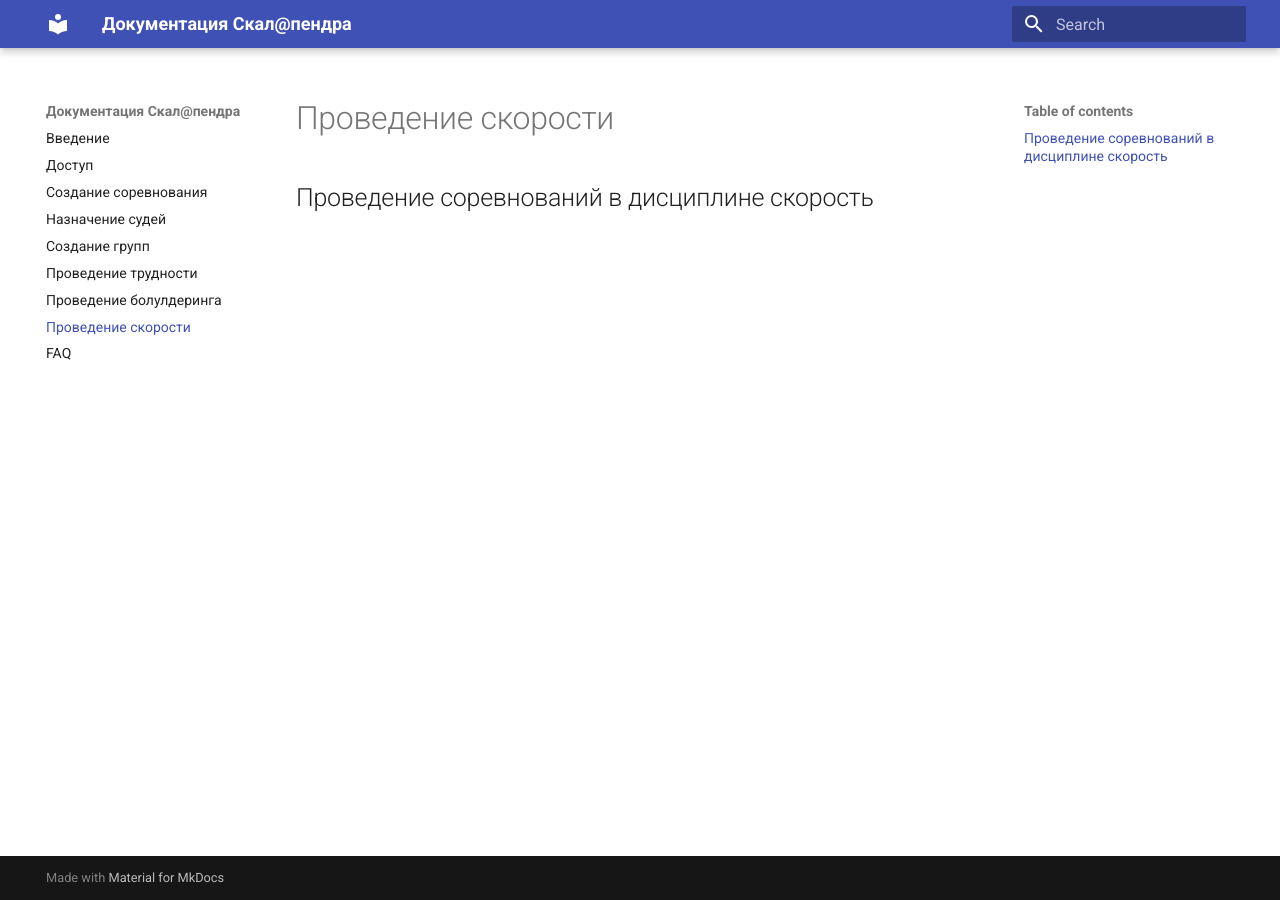
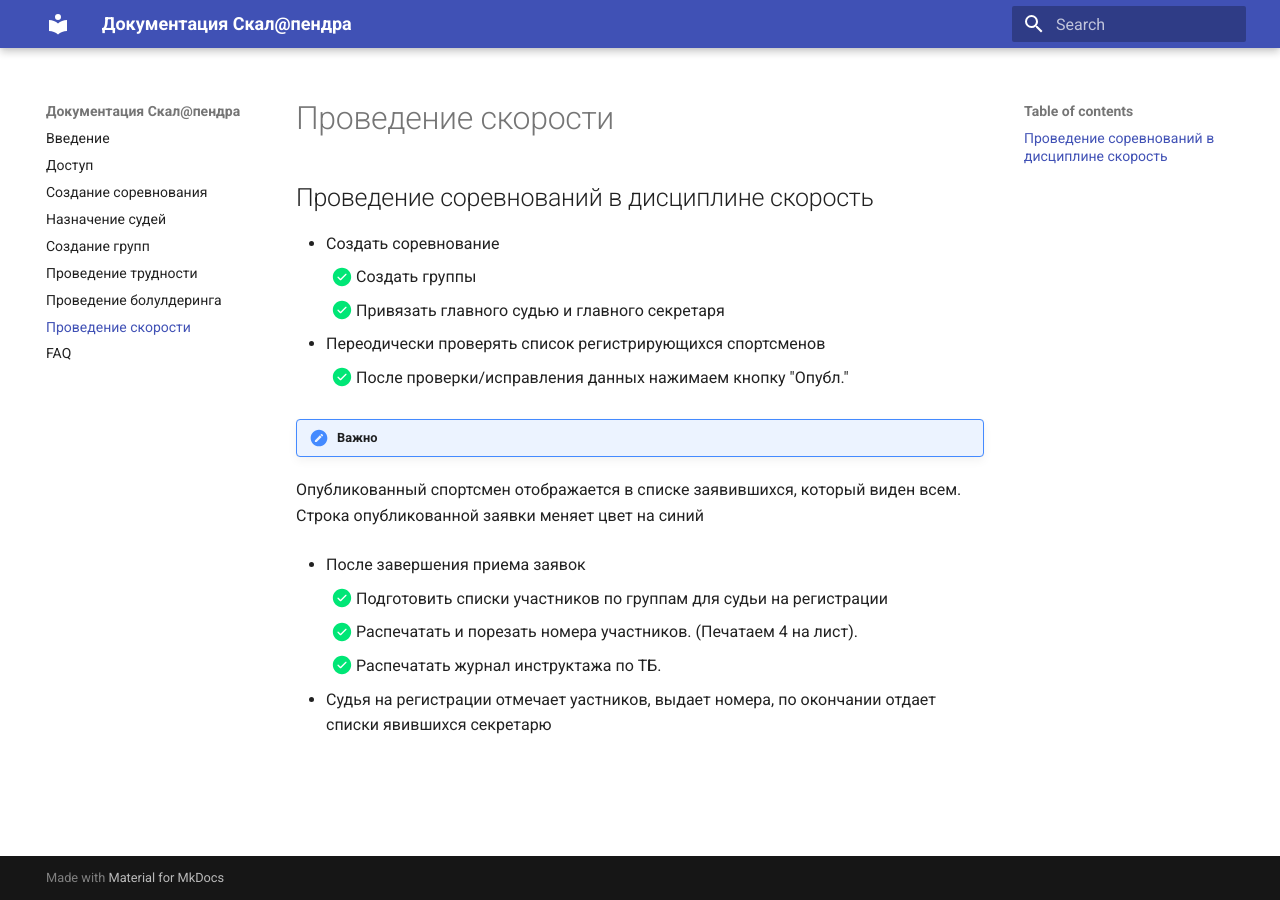
Before and after one commit to alptur/scaladocs, an MkDocs documentation site: the page built from docs/howtospeed.md, in a window 1280 px wide. Built offline with MkDocs 1.6.1 and Material for MkDocs 9.7.7, drawn with Linux system fonts in a browser that asks for light colours.

Commit message:
Назначение судей, создание групп

```diff
--- a/docs/howtospeed.md
+++ b/docs/howtospeed.md
@@ -1,3 +1,21 @@
 # Проведение скорости
 
 ## Проведение соревнований в дисциплине скорость
+
+* Создать соревнование
+    * [x] Создать группы
+    * [x] Привязать главного судью и главного секретаря
+* Переодически проверять список регистрирующихся спортсменов
+    * [x] После проверки/исправления данных нажимаем кнопку "Опубл."
+
+!!! note "Важно"
+Опубликованный спортсмен отображается в списке заявившихся, который виден всем.
+Строка опубликованной заявки меняет цвет на синий
+
+* После завершения приема заявок
+    * [x] Подготовить списки участников по группам для судьи на регистрации
+    * [x] Распечатать и порезать номера участников. (Печатаем 4 на лист).
+    * [x] Распечатать журнал инструктажа по ТБ.
+
+* Судья на регистрации отмечает уастников, выдает номера, по окончании
+  отдает списки явившихся секретарю
```
